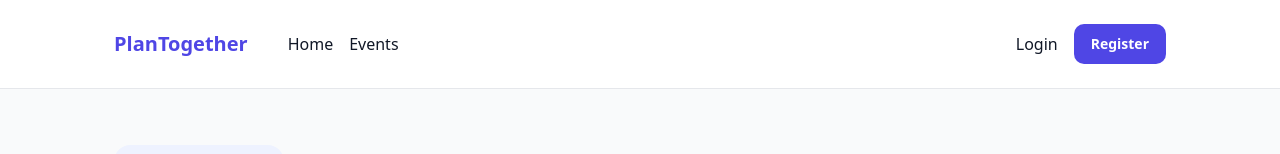
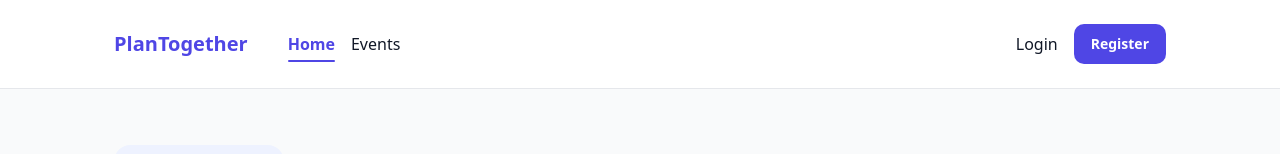
Before and after one commit to CoCav/planTogether, a React app in the folder frontend/: page / in a window 1280 px wide. Shown: the top 154 px of the page. Built offline with nearby package versions, Linux system fonts and the light colour scheme; no server answers; the HTML template or start-up script is replaced by a standard one.

Commit message:
polish Navbar active link styling with smooth underline animation
- add animated underline effect on navbar links (hover + active)
- improve transition with scaleX for smoother UX
- refine visual feedback for active navigation state

```diff
--- a/frontend/src/components/Navbar.jsx
+++ b/frontend/src/components/Navbar.jsx
@@ -1,5 +1,5 @@
 import { useEffect, useRef, useState } from "react";
-import { Link, useNavigate } from "react-router-dom";
+import { Link, useNavigate, NavLink } from "react-router-dom";
 import { useAuth } from "../context/useAuth";
 
 import Button from "./ui/Button";
@@ -50,10 +50,10 @@ export default function Navbar() {
 
                 {/* Main navigation */}
                 <nav className="navbar-links">
-                    <Link to="/" className="navbar-link">Home</Link>
-                    <Link to="/events" className="navbar-link">Events</Link>
+                    <NavLink to="/" end className={({ isActive }) => `navbar-link ${isActive ? "active" : ""}`.trim()}>Home</NavLink>
+                    <NavLink to="/events" end className={({ isActive }) => `navbar-link ${isActive ? "active" : ""}`.trim()}>Events</NavLink>
 
-                    {user && (<Link to="/events/create" className="navbar-link">Create Event</Link>)}
+                    {user && (<NavLink to="/events/create" className={({ isActive }) => `navbar-link ${isActive ? "active" : ""}`.trim()}>Create a event</NavLink>)}
                 </nav>
 
                 {/* Right side */}
@@ -67,14 +67,14 @@ export default function Navbar() {
 
                             {isUserMenuOpen && (
                                 <div className="navbar-dropdown" role="menu">
-                                    <Link to="/profile" className="navbar-dropdown-item" role="menuitem" onClick={() => setIsUserMenuOpen(false)}>My Profile</Link>
-                                    <button type="button" className="navbar-dropdown-item navbar-dropdown-danger" role="menuitem" onClick={handleLogout}>Logout</button>
+                                    <Link to="/profile" role="menuitem" className="navbar-dropdown-item" onClick={() => setIsUserMenuOpen(false)}>My Profile</Link>
+                                    <button type="button" role="menuitem" className="navbar-dropdown-item navbar-dropdown-danger" onClick={handleLogout}>Logout</button>
                                 </div>
                             )}
                         </div>
                     ) : (
                         <div className="navbar-auth-group">
-                            <Link to="/login" className="navbar-link">Login</Link>
+                            <NavLink to="/login" className={({ isActive }) => `navbar-link ${isActive ? "active" : ""}`.trim()}>Login</NavLink>
 
                             <Link to="/register">
                                 <button type="button" className="btn btn-primary">Register</button>
--- a/frontend/src/styles/components.css
+++ b/frontend/src/styles/components.css
@@ -285,10 +285,6 @@ textarea:focus {
 }
 
 .navbar-links {
-    /* display: flex;
-    align-items: center;
-    gap: var(--space-4);
-    flex-wrap: wrap; */
     flex: 1;
     margin-left: var(--space-5);
 }
@@ -298,12 +294,37 @@ textarea:focus {
     text-decoration: none;
     font-weight: 500;
     white-space: nowrap;
+    position: relative;
+    transition: color 0.2s ease;
 }
 
 .navbar-link:hover {
     color: var(--color-primary);
 }
 
+.navbar-link.active {
+    color: var(--color-primary);
+    font-weight: 600;
+}
+
+.navbar-link::after {
+    content: "";
+    position: absolute;
+    left: 0;
+    bottom: -6px;
+    width: 100%;
+    height: 2px;
+    background: var(--color-primary);
+    border-radius: 999px;
+    transform: scaleX(0);
+    transform-origin: left;
+    transition: transform 0.28s ease;
+}
+
+.navbar-link:hover::after,
+.navbar-link.active::after {
+    transform: scaleX(1);
+}
 
 .navbar-links,
 .navbar-auth-group,
@@ -319,8 +340,8 @@ textarea:focus {
 }
 
 .navbar-user-trigger {
-    display: inline-flex;
-    align-items: center;
+    /* display: inline-flex;
+    align-items: center; */
     gap: 6px;
     background: #eef2ff;
     border: 1px solid #c7d2fe;
```
